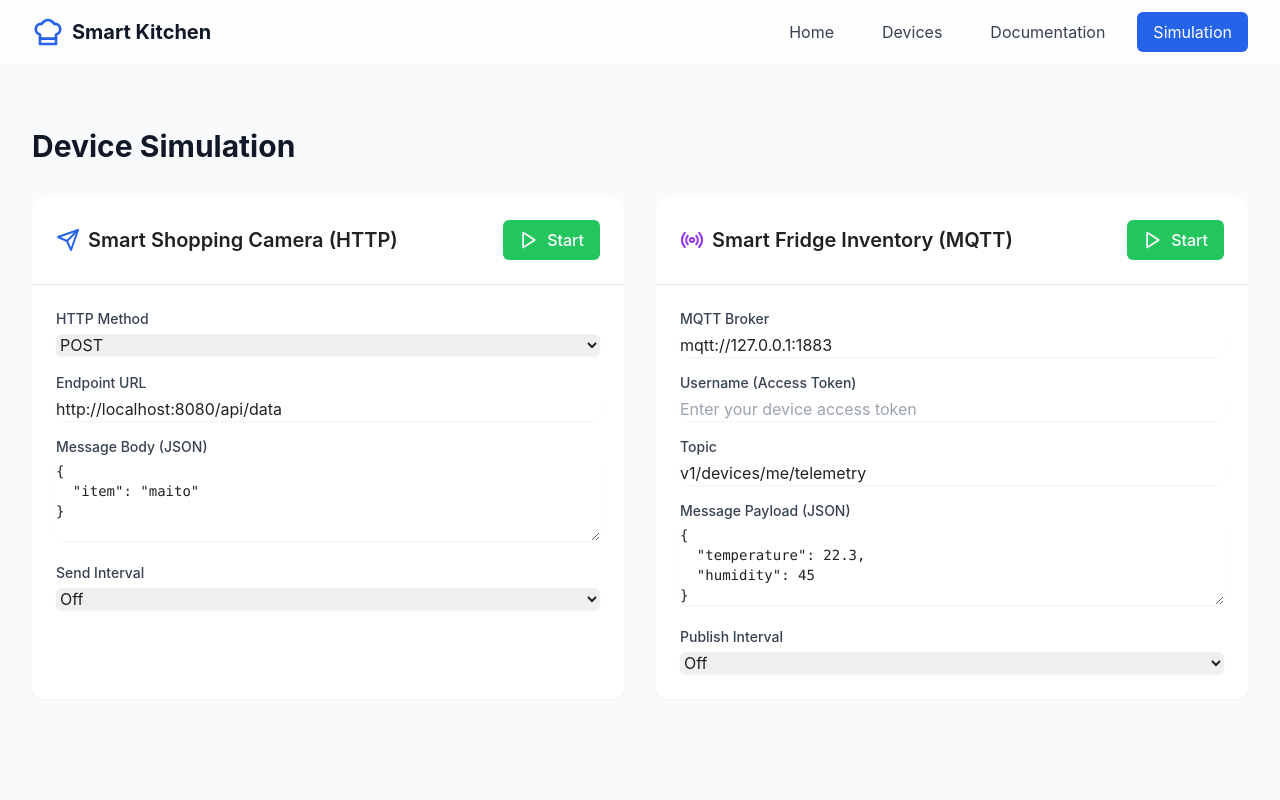
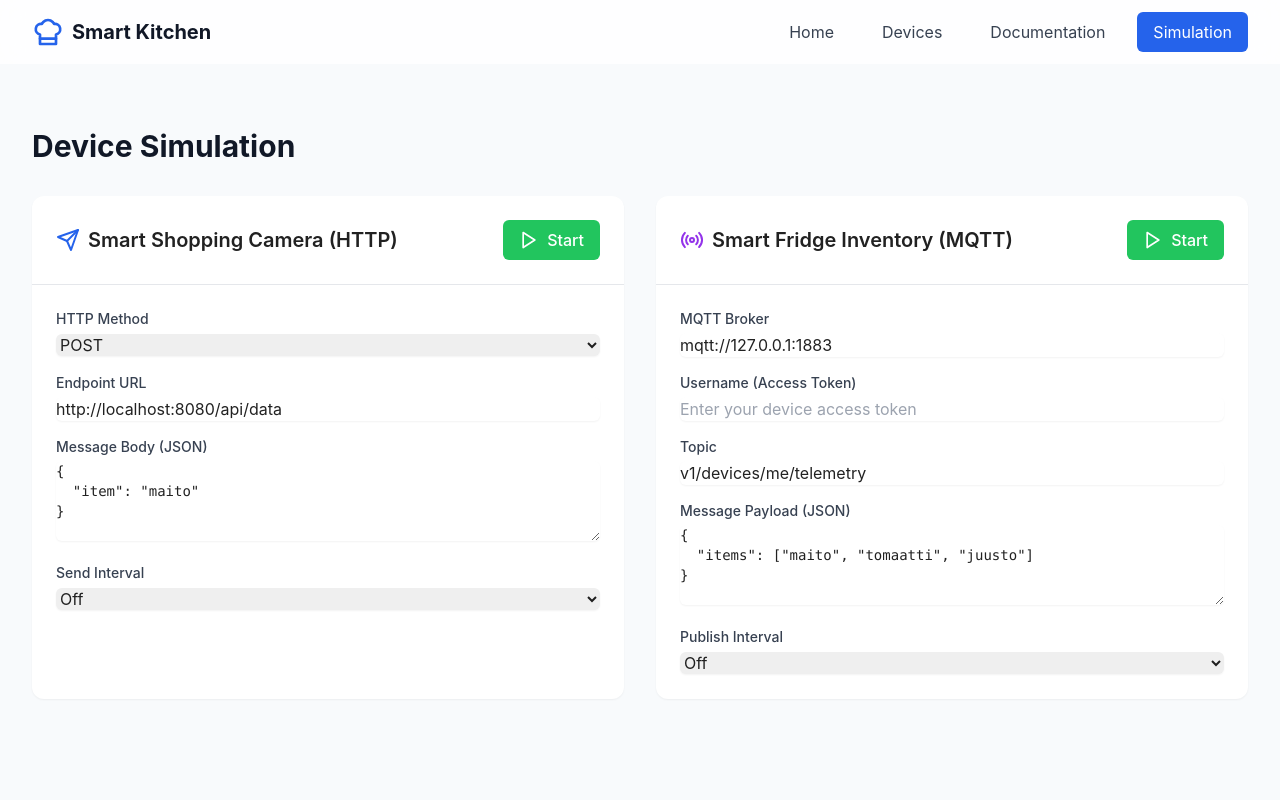
Before and after one commit to leotamminen/smart-kitchen-iot, a React (Vite) app: page /simulation in a window 1280 px wide. Shown: the top 800 px of the page. Built offline with nearby package versions, Linux system fonts and the light colour scheme.

Commit message:
Update SimulationPage.tsx

```diff
--- a/src/pages/SimulationPage.tsx
+++ b/src/pages/SimulationPage.tsx
@@ -39,7 +39,9 @@ const SimulationPage: React.FC = () => {
   const [mqttBroker, setMqttBroker] = useState('mqtt://127.0.0.1:1883');
   const [mqttTopic, setMqttTopic] = useState('v1/devices/me/telemetry');
   const [mqttUsername, setMqttUsername] = useState('');
-  const [mqttPayload, setMqttPayload] = useState('{\n  "temperature": 22.3,\n  "humidity": 45\n}');
+  const [mqttPayload, setMqttPayload] = useState(
+    '{\n  "items": ["maito", "tomaatti", "juusto"]\n}'
+  );
   const [mqttConfig, setMqttConfig] = useState<SimulationConfig>({
     interval: 0,
     isRunning: false,
```
